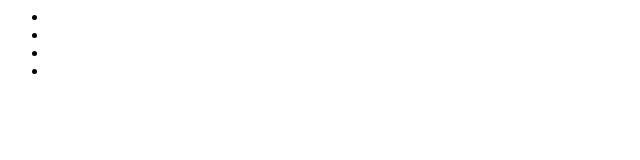
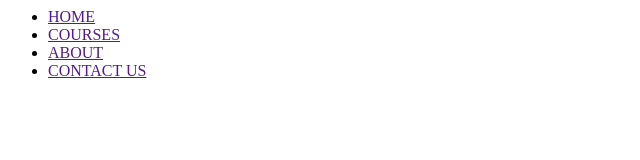
Before and after one commit to Team-CSI-Probation/collegeTanya, a plain HTML site: page index.html in a window 1280 px wide. Shown: the whole page, without its empty margins (0-640 px from the left). Drawn offline with Linux system fonts and the light colour scheme.

Commit message:
fourth commit

```diff
--- a/index.html
+++ b/index.html
@@ -11,10 +11,10 @@
   <body>
     <nav class="navbar">
         <ul>
-            <li><a href="HOME"></a></li>
-            <li><a href="COURSES"></a></li>
-            <li><a href="CONTACT"></a></li>
-            <li><a href="ABOUT US"></a></li>
+            <li><a href="">HOME</a></li>
+            <li><a href="">COURSES</a></li>
+            <li><a href="">ABOUT</a></li>
+            <li><a href="">CONTACT US</a></li>
         </ul>
         </nav>
 
```
